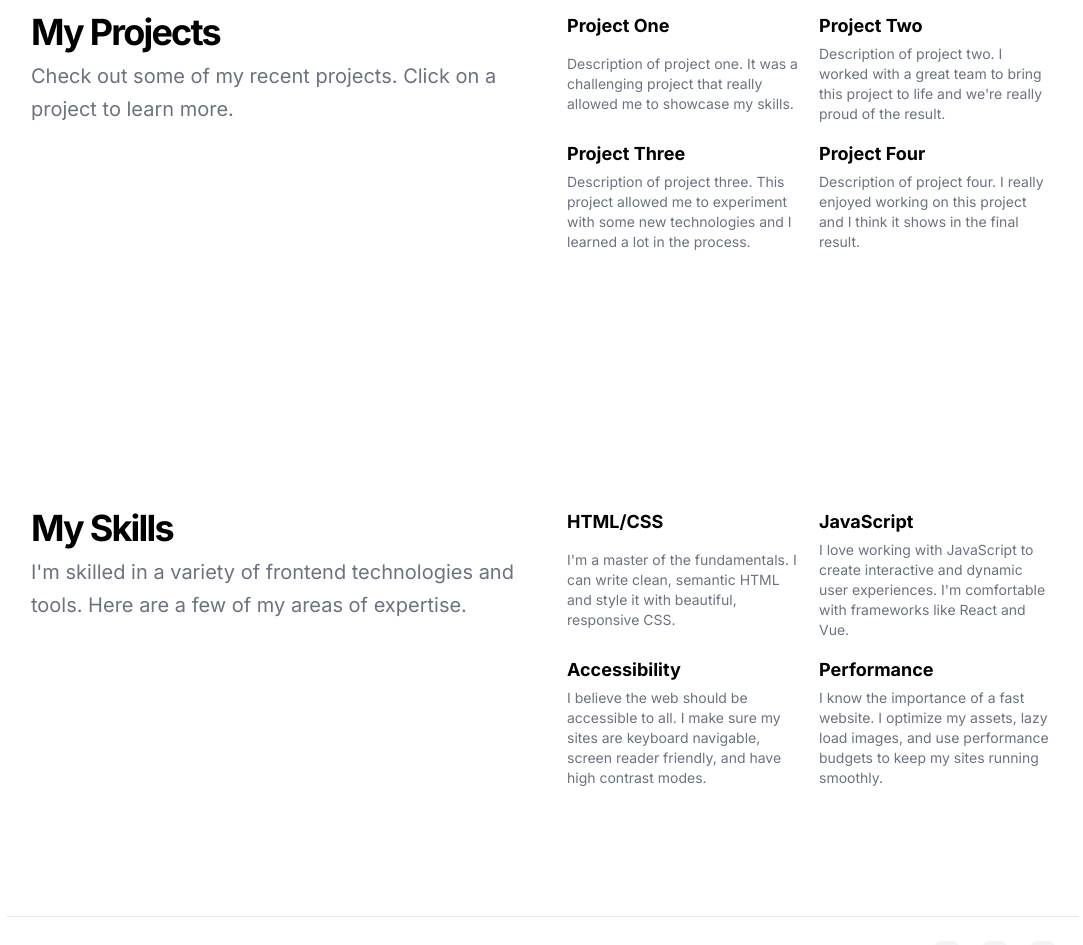
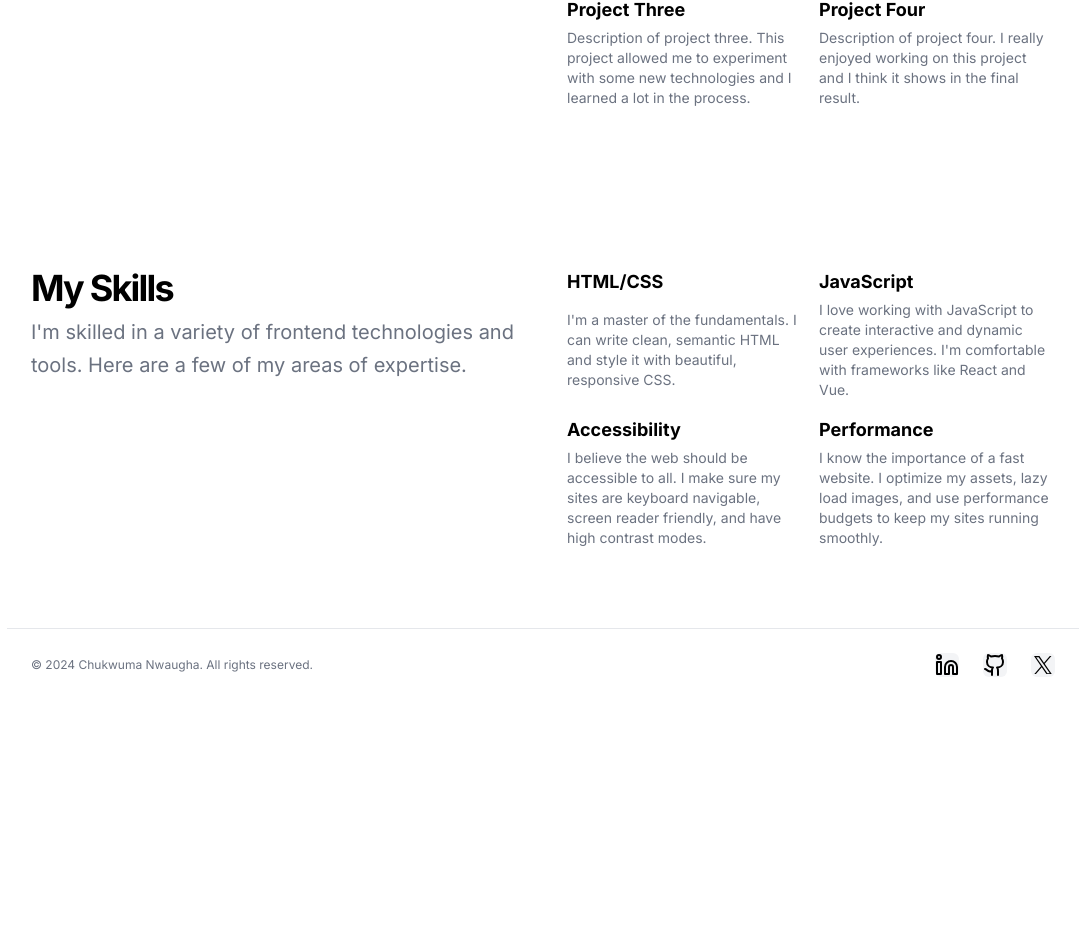
Before and after one commit to nwaughachukwuma/portfolio, a Next.js app: page / in a window 1280 px wide. Shown: the part 645-1590 px from the top of the page, without its empty margins (97-1180 px from the left). After the commit the page ends 1442 px from the top, so only its background shows below. Built offline with nearby package versions, Linux system fonts and the light colour scheme.

Commit message:
Add lucide-react library and update footer component

```diff
--- a/src/components/main.tsx
+++ b/src/components/main.tsx
@@ -5,6 +5,8 @@
  */
 import React from "react"
 import Link from "next/link"
+import {LinkedinIcon, Github } from 'lucide-react'
+import Footer from "./sections/footer"
 
 export default function Component() {
   return (
@@ -16,12 +18,12 @@ export default function Component() {
         </Link>
       </header>
       <main className="flex-1">
-        <section className="w-full py-12 md:py-24 lg:py-32">
+        <section className="w-full py-12 md:py-20">
           <div className="container px-4 md:px-6">
             <div className="flex flex-col gap-2 sm:gap-4 lg:gap-4">
               <div className="space-y-2">
                 <h1 className="text-3xl font-bold tracking-tighter sm:text-4xl md:text-5xl">
-                  Staff Software Product Engineer
+                  Software Product Engineer
                 </h1>
                 <p className="max-w-[600px] text-gray-500 md:text-xl/relaxed lg:text-base/relaxed xl:text-xl/relaxed dark:text-gray-400">
                   I'm a passionate and creative Frontend Developer with a love for crafting beautiful and performant web
@@ -31,7 +33,7 @@ export default function Component() {
             </div>
           </div>
         </section>
-        <section className="w-full py-12 md:py-24 lg:py-32">
+        <section className="w-full py-12 md:py-20">
           <div className="container px-4 md:px-6">
             <div className="mx-auto grid max-w-5xl items-start gap-6 lg:grid-cols-2 lg:gap-12">
               <div className="flex flex-col justify-center space-y-4">
@@ -75,7 +77,7 @@ export default function Component() {
             </div>
           </div>
         </section>
-        <section className="w-full py-12 md:py-24 lg:py-32">
+        <section className="w-full py-12 md:py-24 lg:py-20">
           <div className="container px-4 md:px-6">
             <div className="mx-auto grid max-w-5xl items-start gap-6 lg:grid-cols-2 lg:gap-12">
               <div className="flex flex-col justify-center space-y-4">
@@ -121,32 +123,8 @@ export default function Component() {
           </div>
         </section>
       </main>
-      <footer className="flex flex-col gap-2 sm:flex-row py-6 w-full shrink-0 items-center px-4 md:px-6 border-t">
-        <p className="text-xs text-gray-500 dark:text-gray-400">© 2024 Acme Inc. All rights reserved.</p>
-        <nav className="sm:ml-auto flex gap-4 sm:gap-6">
-          <Link
-            className="inline-flex h-6 w-6 items-center justify-center rounded-md bg-gray-100 hover:bg-gray-200 dark:bg-gray-800 dark:hover:bg-gray-850"
-            href="#"
-          >
-            LinkedIn
-            <span className="sr-only">LinkedIn</span>
-          </Link>
-          <Link
-            className="inline-flex h-6 w-6 items-center justify-center rounded-md bg-gray-100 hover:bg-gray-200 dark:bg-gray-800 dark:hover:bg-gray-850"
-            href="#"
-          >
-            GitHub
-            <span className="sr-only">GitHub</span>
-          </Link>
-          <Link
-            className="inline-flex h-6 w-6 items-center justify-center rounded-md bg-gray-100 hover:bg-gray-200 dark:bg-gray-800 dark:hover:bg-gray-850"
-            href="#"
-          >
-            Twitter
-            <span className="sr-only">Twitter</span>
-          </Link>
-        </nav>
-      </footer>
+
+      <Footer />
     </div>
   )
 }
--- a/src/components/sections/footer.tsx
+++ b/src/components/sections/footer.tsx
@@ -1,15 +1,54 @@
 import React from 'react'
+import {LinkedinIcon, Github } from 'lucide-react'
+import Link from 'next/link'
 
-export function Footer() {
-
+export default function Footer() {
     return (
-        // <!--footer-->
-        <footer>
-            <p className="font-serif text-center footer">
-                ©2021 Crafted with <span role="img" aria-label="heart">❤️</span> &nbsp;by Chuks. [rework in-progress]
-            </p>
-        </footer>
+        <footer className="flex flex-col gap-2 sm:flex-row py-6 w-full shrink-0 items-center px-4 md:px-6 border-t">
+        <p className="text-xs text-gray-500 dark:text-gray-400">© 2024 Chukwuma Nwaugha. All rights reserved.</p>
+        <nav className="sm:ml-auto flex gap-4 sm:gap-6">
+          <Link
+            className="inline-flex h-6 w-6 items-center justify-center rounded-md bg-gray-100 hover:bg-gray-200 dark:bg-gray-800 dark:hover:bg-gray-850"
+            href="#"
+          >
+            <LinkedinIcon />
+            <span className="sr-only">LinkedIn</span>
+          </Link>
+          <Link
+            className="inline-flex h-6 w-6 items-center justify-center rounded-md bg-gray-100 hover:bg-gray-200 dark:bg-gray-800 dark:hover:bg-gray-850"
+            href="#"
+          >
+            <Github />
+            <span className="sr-only">GitHub</span>
+          </Link>
+          <Link
+            className="inline-flex h-6 w-6 items-center justify-center rounded-md bg-gray-100 hover:bg-gray-200 dark:bg-gray-800 dark:hover:bg-gray-850"
+            href="#"
+          >
+            <TwitterIcon width={18} />
+            <span className="sr-only">Twitter</span>
+          </Link>
+        </nav>
+      </footer>
     )
 }
 
-export default Footer;
+function TwitterIcon(props: React.SVGProps<SVGSVGElement>) {
+	return (
+		<svg
+			{...props}
+			xmlns="http://www.w3.org/2000/svg"
+			viewBox="0 0 1200 1227"
+			fill="none"
+			stroke="currentColor"
+			strokeWidth="2"
+			strokeLinecap="round"
+			strokeLinejoin="round"
+		>
+			<path
+				d="M714.163 519.284L1160.89 0H1055.03L667.137 450.887L357.328 0H0L468.492 681.821L0 1226.37H105.866L515.491 750.218L842.672 1226.37H1200L714.137 519.284H714.163ZM569.165 687.828L521.697 619.934L144.011 79.6944H306.615L611.412 515.685L658.88 583.579L1055.08 1150.3H892.476L569.165 687.854V687.828Z"
+				fill="currentColor"
+			></path>
+		</svg>
+	)
+}
```
Also changed, not shown: package.json (+7 -6 lines), 1 other file (tests, documents, lock files or other folders).
